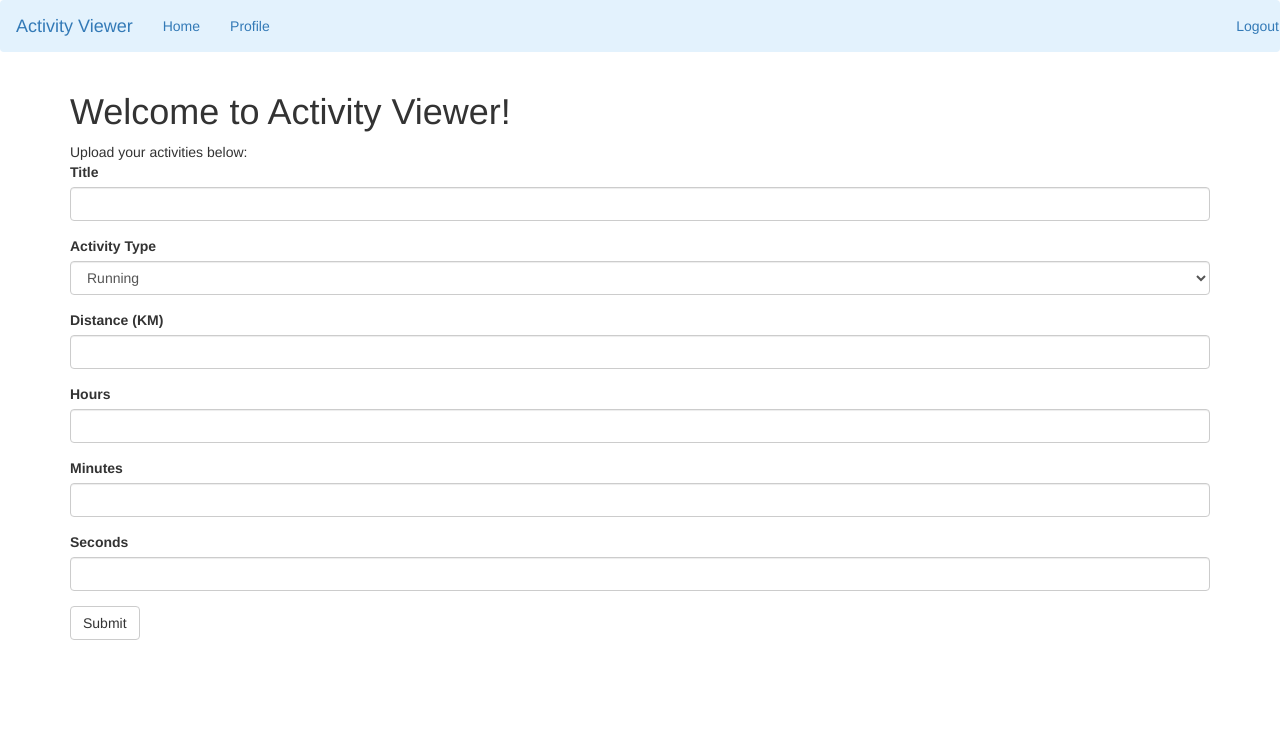
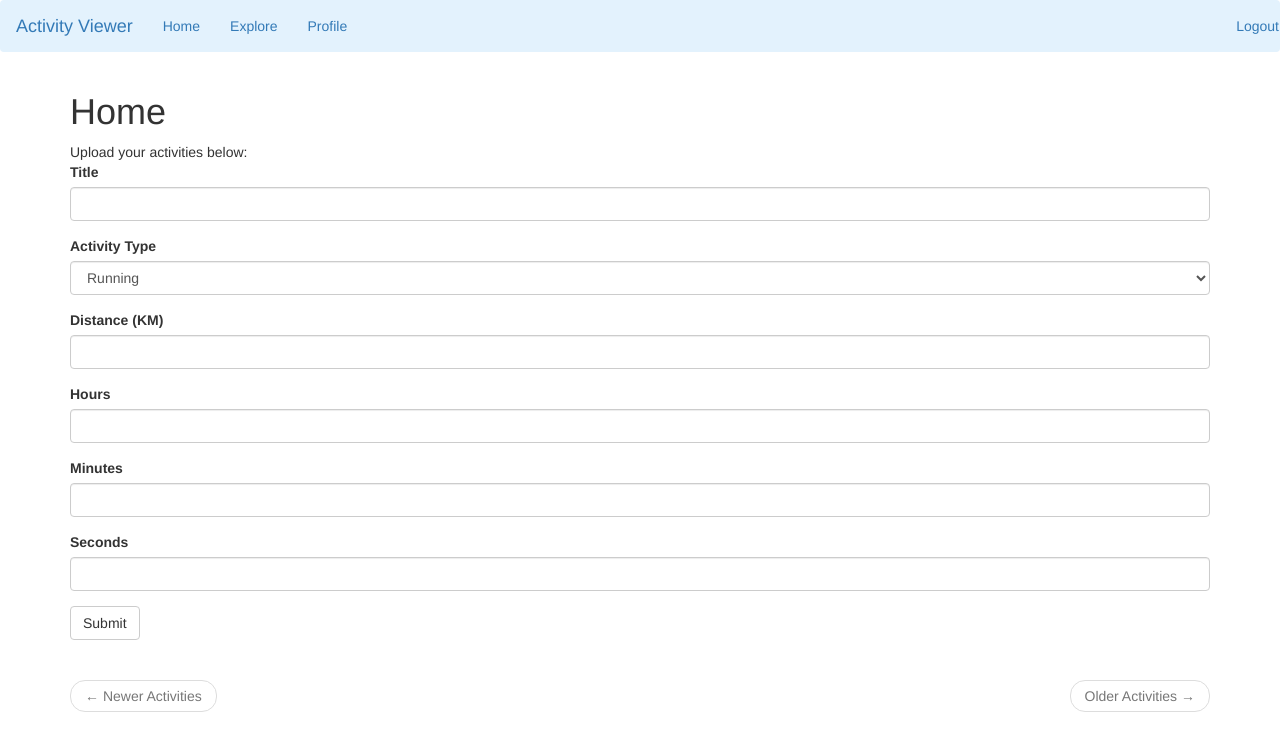
Before and after one commit to alexanderdanson/Activity_viewer, a Flask app: page / in a window 1280 px wide. Shown: the top 751 px of the page. Run offline with Flask 2, Linux system fonts and the light colour scheme; the visitor is signed in with stand-in values (Sample User, id 1); data comes from the database, SQL or seed files in the repository; both versions use the stored data as it was after the commit; data that the repository does not hold is empty; some libraries are stand-ins or nearby versions.

Commit message:
pagination and other fixes

```diff
--- a/app/data_processing.py
+++ b/app/data_processing.py
@@ -1,11 +1,14 @@
 import pandas as pd
+from app import db
+from app.models import Activity
+from flask_login import current_user
 
 def map_to_database(data):
     for row in data.index:
         activity = Activity()
         activity.title = data['Activity Name'][row]
         activity.timestamp = data['activity_date'][row]
-        activity.duration = data['elapsed_time'][row]
+        activity.duration = int(data['elapsed_time'][row])
         activity.distance = data['Distance'][row]
         activity.activity_type = data['activity_type'][row]
         activity.user_id = current_user.id
--- a/app/routes.py
+++ b/app/routes.py
@@ -22,6 +22,13 @@ def before_request():
 @login_required
 def index():
     form = CreateActivityForm()
+    page = request.args.get('page', 1, type=int)
+    activities = current_user.follows_activities().paginate(
+        page, app.config['ACTIVITIES_PER_PAGE'], False)
+    next_url = url_for('index', page=activities.next_num) \
+        if activities.has_next else None
+    prev_url = url_for('index', page=activities.prev_num) \
+        if activities.has_prev else None
     if form.validate_on_submit():
         duration = (form.duration_hrs.data * 3600) + (form.duration_min.data * 60) + form.duration_sec.data
         activity = Activity(title=form.title.data, activity_type=form.activity_type.data,
@@ -30,7 +37,20 @@ def index():
         db.session.add(activity)
         db.session.commit()
         flash('Your activity was successfully created!')
-    return render_template("index.html", form=form)
+    return render_template("index.html", title="Home", form=form, activities=activities.items,
+                           next_url=next_url, prev_url=prev_url)
+
+@app.route('/explore')
+@login_required
+def explore():
+    page = request.args.get('page', 1, type=int)
+    activities = Activity.query.order_by(Activity.timestamp.desc()).paginate(
+        page, app.config['ACTIVITIES_PER_PAGE'], False)
+    next_url = url_for('index', page=activities.next_num) \
+        if activities.has_next else None
+    prev_url = url_for('index', page=activities.prev_num) \
+        if activities.has_prev else None
+    return render_template('index.html', title='Explore', activities=activities.items, next_url=next_url, prev_url=prev_url)
 
 @app.route('/login', methods = ['GET', 'POST'])
 def login():
@@ -73,8 +93,21 @@ def logout():
 @app.route('/profile/<username>', methods=['GET', 'POST'])
 @login_required
 def profile(username):
+    user = User.query.filter_by(username=username).first_or_404()
+    page = request.args.get('page', 1, type=int)
+    activities = user.activities.order_by(Activity.timestamp.desc()).paginate(
+        page, app.config['ACTIVITIES_PER_PAGE'], False)
+    next_url = url_for('profile', username=user.username, page=activities.next_num) \
+        if activities.has_next else None
+    prev_url = url_for('profile', username=user.username, page=activities.prev_num) \
+        if activities.has_prev else None
+    return render_template('profile.html', title="Profile", user=user, page=page, activities=activities.items,
+                           next_url=next_url, prev_url=prev_url)
+
+@app.route('/bulk_upload', methods=['GET', 'POST'])
+@login_required
+def bulk_upload():
     form = UploadForm()
-    user = User.query.filter_by(username=username).first_or_404()
     if form.validate_on_submit():
         filename = secure_filename(form.file.data.filename)
         form.file.data.save('{}'.format(app.config['UPLOAD_FOLDER']) + filename)
@@ -83,8 +116,8 @@ def profile(username):
         data_processing.map_to_database(data)
         os.remove('{}'.format(app.config['UPLOAD_FOLDER']) + filename)
         flash("Your upload was successful")
-        return render_template('profile.html', form=form)
-    return render_template('profile.html', form=form, user=user)
+        redirect(url_for('bulk_upload'))
+    return render_template('bulk_upload.html', title="Bulk Upload", form=form)
 
 @app.route('/edit_profile', methods=['GET', 'POST'])
 @login_required
--- a/app/templates/base.html
+++ b/app/templates/base.html
@@ -13,6 +13,7 @@
     <ul class="nav navbar-nav navbar-left">
         <li><a href="{{ url_for('index') }}">Home</a></li>
         {% if current_user.is_authenticated %}
+        <li><a href="{{ url_for('explore') }}">Explore</a></li>
         <li><a href="{{ url_for('profile', username=current_user.username) }}">Profile</a></li>
         {% endif %}
     </ul>
--- a/app/templates/index.html
+++ b/app/templates/index.html
@@ -7,19 +7,34 @@
 
 {% block app_content %}
 
-<h1>Welcome to Activity Viewer!</h1>
+<h1>{{ title }}</h1>
 
 <body>
-
+    {% if form %}
     Upload your activities below:
     <form action="" method="post">
         {{ wtf.quick_form(form) }}
     </form>
+    {% endif %}
+    <br>
 
-    {% for activity in current_user.activities %}
+    {% for activity in activities %}
         {% include '_activity.html' %}
     {% endfor %}
-
+    <nav aria-label="...">
+        <ul class="pager">
+            <li class="previous{% if not prev_url %} disabled{% endif %}">
+                <a href="{{ prev_url or '#' }}">
+                    <span aria-hidden="true">&larr;</span> Newer Activities
+                </a>
+            </li>
+            <li class="next{% if not next_url %} disabled{% endif %}">
+                <a href="{{ next_url or '#' }}">
+                    Older Activities <span aria-hidden="true">&rarr;</span>
+                </a>
+            </li>
+        </ul>
+    </nav>
 </body>
 
 {% endblock %}
--- a/config.py
+++ b/config.py
@@ -15,6 +15,8 @@ class Config(object):
     MAIL_PASSWORD = os.environ.get('MAIL_PASSWORD')
     ADMINS = ['alex.danson2@gmail.com']
 
+    ACTIVITIES_PER_PAGE = 10
+
     #MAPBOX_JS CONFIG
     MAPBOX_ACCESS_KEY = 'pk.eyJ1IjoiYWxleGRhbnNvbiIsImEiOiJjazc2NWtvNnYwOG12M3RwZjMzdTVxZ3hhIn0.rFr105-gwEKcArfbJ10jqg'
     ROUTE_URL = "https://api.mapbox.com/directions/v5/mapbox/driving/{0}.json?access_token={1}&overview=full&geometries=geojson"
```
Also changed, not shown: app/templates/_activity.html (+13 -3 lines), app/templates/bulk_upload.html (added, +11 -0 lines), app/templates/profile.html (+22 -10 lines), app.db.
